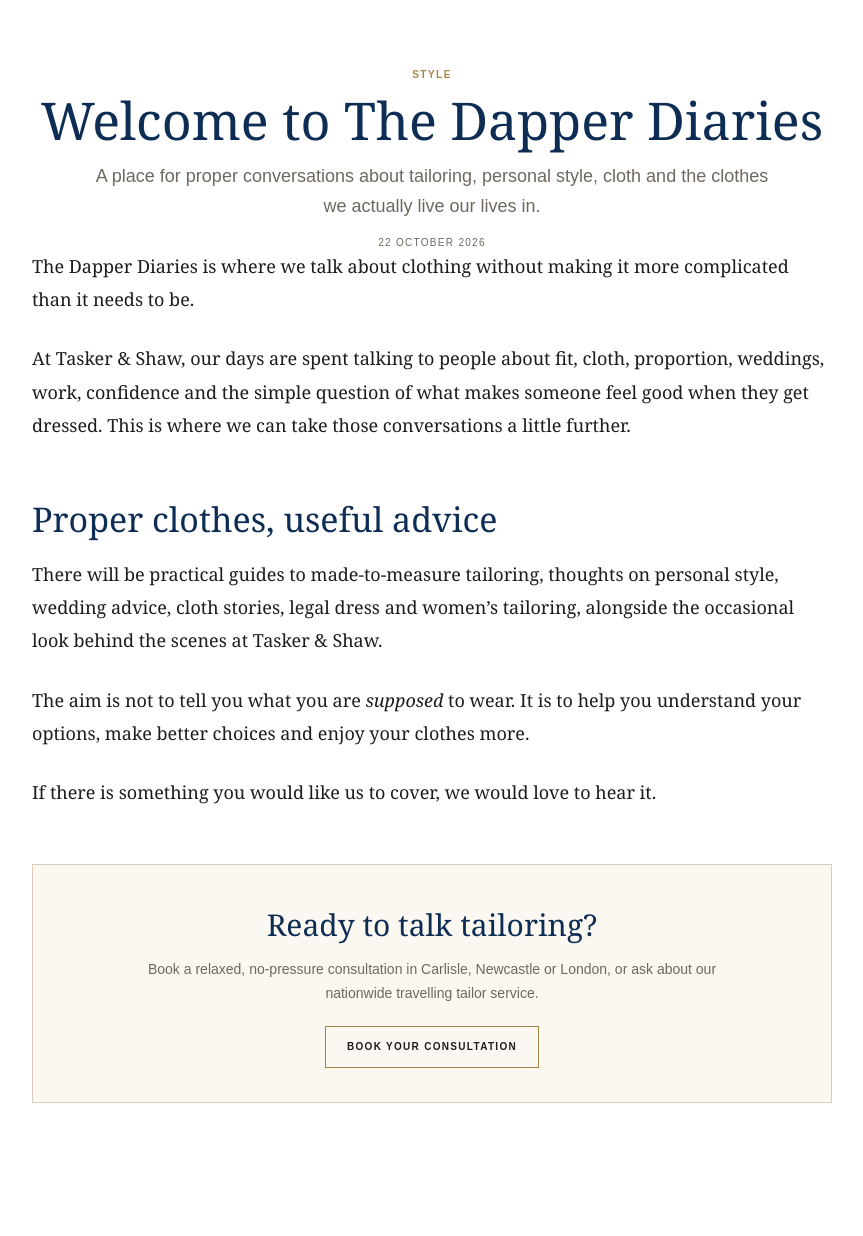
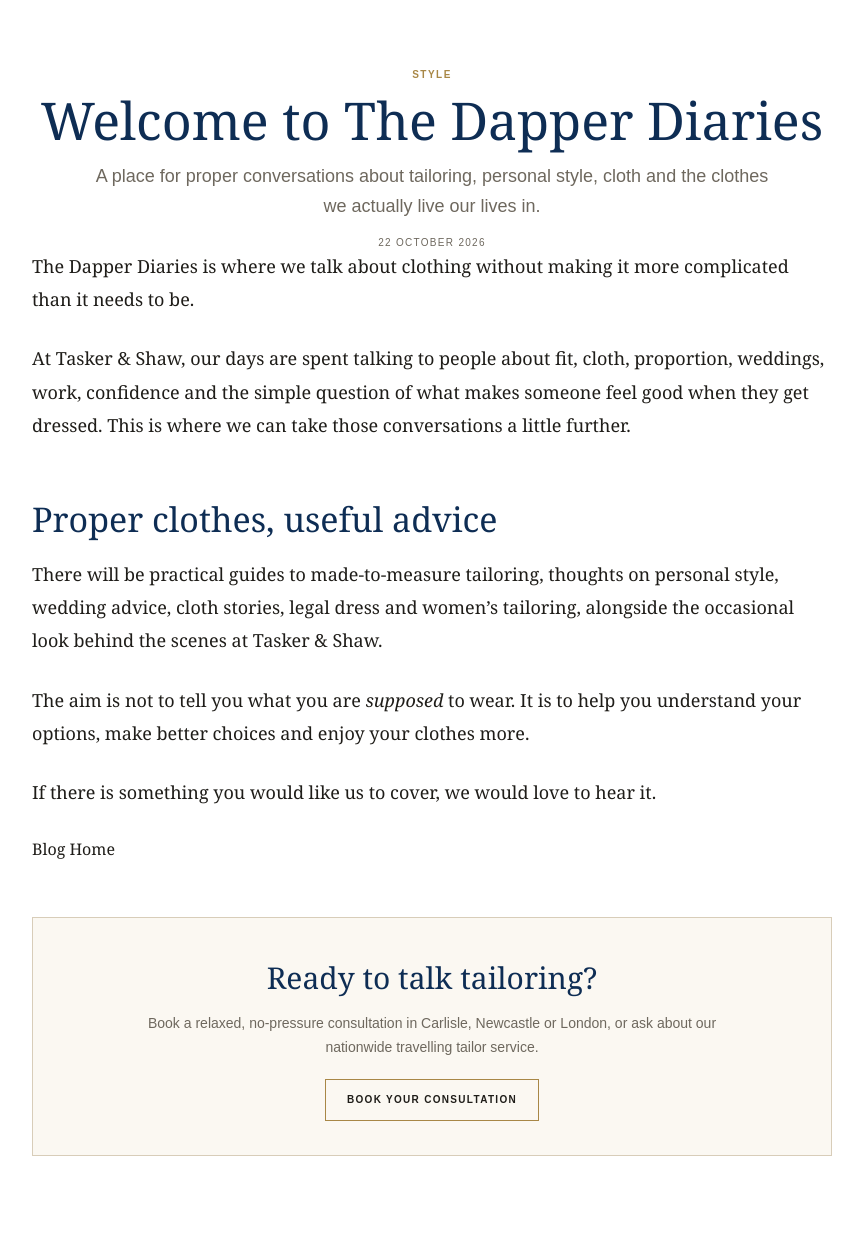
Before and after one commit to taskerandshaw/Dapper-Diaries, a Jekyll site: the page built from _posts/2026-10-22-welcome-to-the-dapper-diaries.md, in a window 1280 px wide. Shown: the whole page, without its empty margins (208-1071 px from the left). Built offline with Jekyll 4.4.1, drawn with Linux system fonts in a browser that asks for light colours; before the commit the page ends 1183 px from its top, so only the background shows below that.

Commit message:
Add previous home and next blog navigation

```diff
--- a/_layouts/post.html
+++ b/_layouts/post.html
@@ -19,6 +19,30 @@
     {{ content }}
   </div>
 
+  <nav class="post-nav" aria-label="Blog post navigation">
+    <div class="post-nav-item post-nav-prev">
+      {% if page.previous %}
+        <a href="{{ page.previous.url | relative_url }}">
+          <span class="post-nav-label">← Previous</span>
+          <span class="post-nav-title">{{ page.previous.title }}</span>
+        </a>
+      {% endif %}
+    </div>
+
+    <div class="post-nav-home">
+      <a href="{{ '/' | relative_url }}">Blog Home</a>
+    </div>
+
+    <div class="post-nav-item post-nav-next">
+      {% if page.next %}
+        <a href="{{ page.next.url | relative_url }}">
+          <span class="post-nav-label">Next →</span>
+          <span class="post-nav-title">{{ page.next.title }}</span>
+        </a>
+      {% endif %}
+    </div>
+  </nav>
+
   <aside class="article-cta">
     <h2>Ready to talk tailoring?</h2>
     <p>Book a relaxed, no-pressure consultation in Carlisle, Newcastle or London, or ask about our nationwide travelling tailor service.</p>
```
